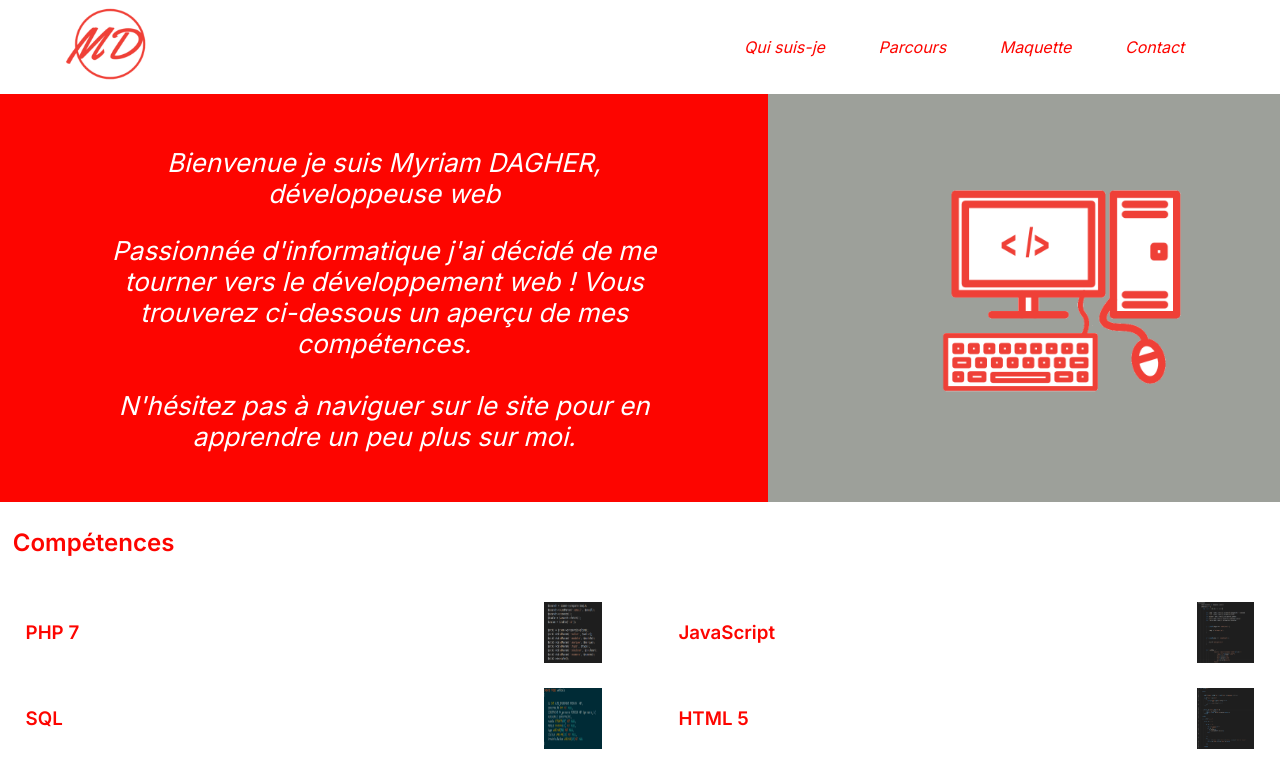
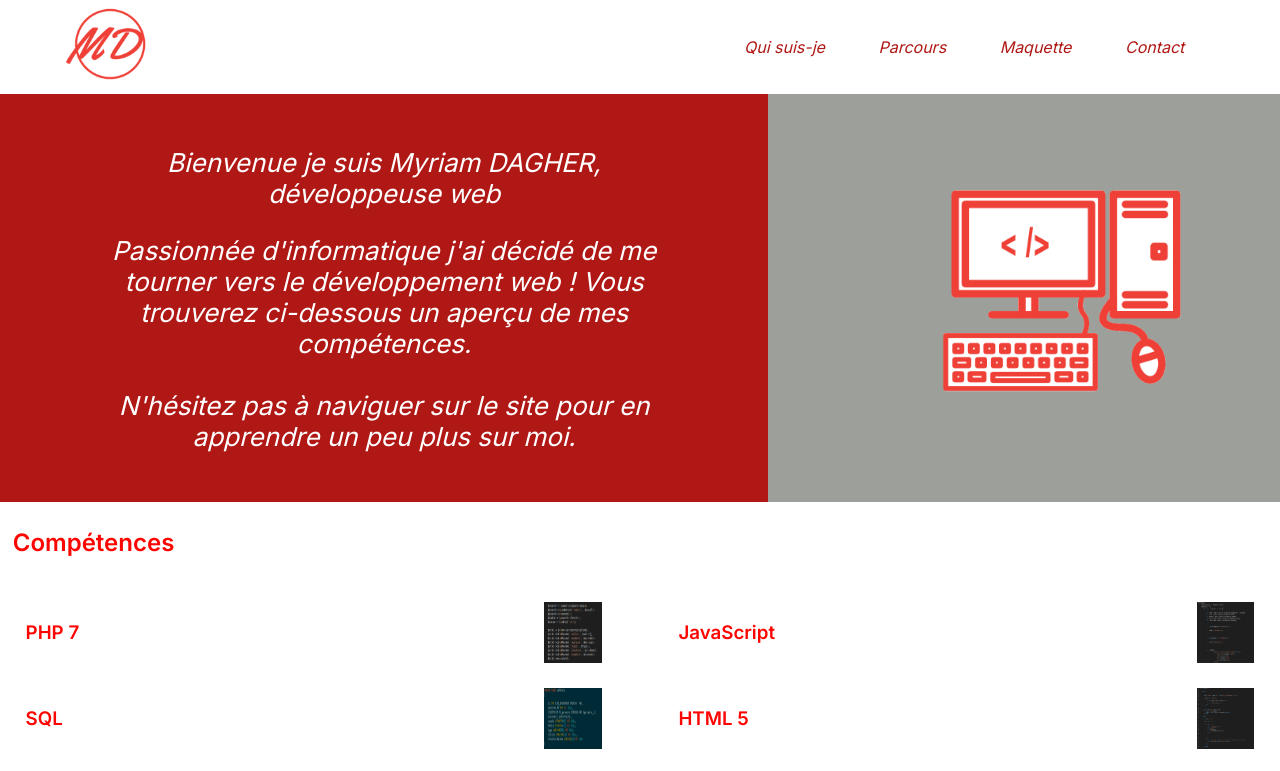
Before and after one commit to m19m99/m19m99.github.io, a plain HTML site: page index.html in a window 1280 px wide. Shown: the top 771 px of the page. Drawn offline with Linux system fonts and the light colour scheme.

Commit message:
Update style.css

```diff
--- a/style.css
+++ b/style.css
@@ -1,7 +1,7 @@
 @import url('https://fonts.googleapis.com/css2?family=Inter:wght@100;200;300;400;500;600&display=swap');
 
 body{
-    background-color: #FD0500;
+    background-color: #b01815;
     margin: 0;
     padding: 0;
     font-family:Inter ;
@@ -60,7 +60,7 @@ nav{
 nav a{
 
     text-decoration: none;
-    color: #FD0500;
+    color: #b01815;
     font-style: italic;
 }
 
```
